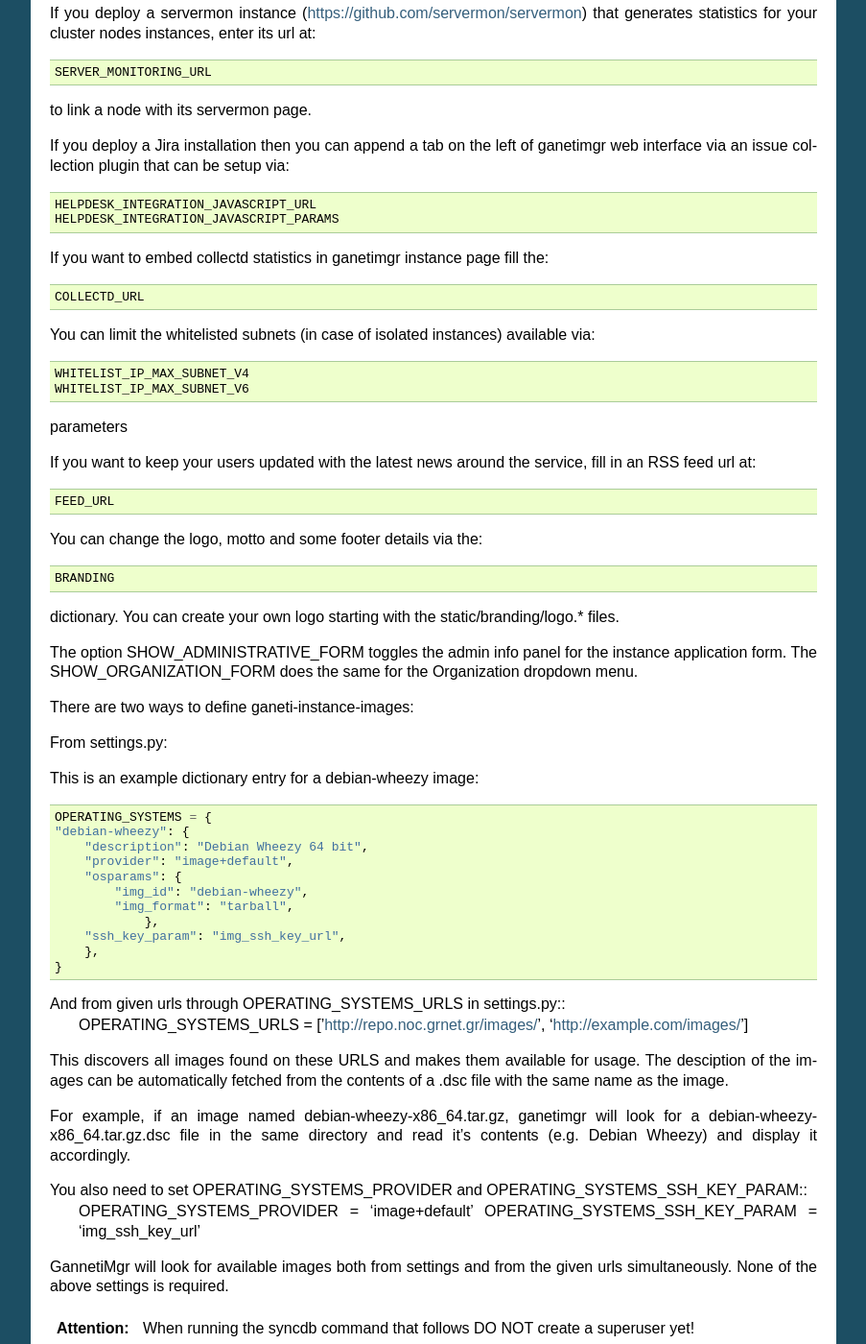
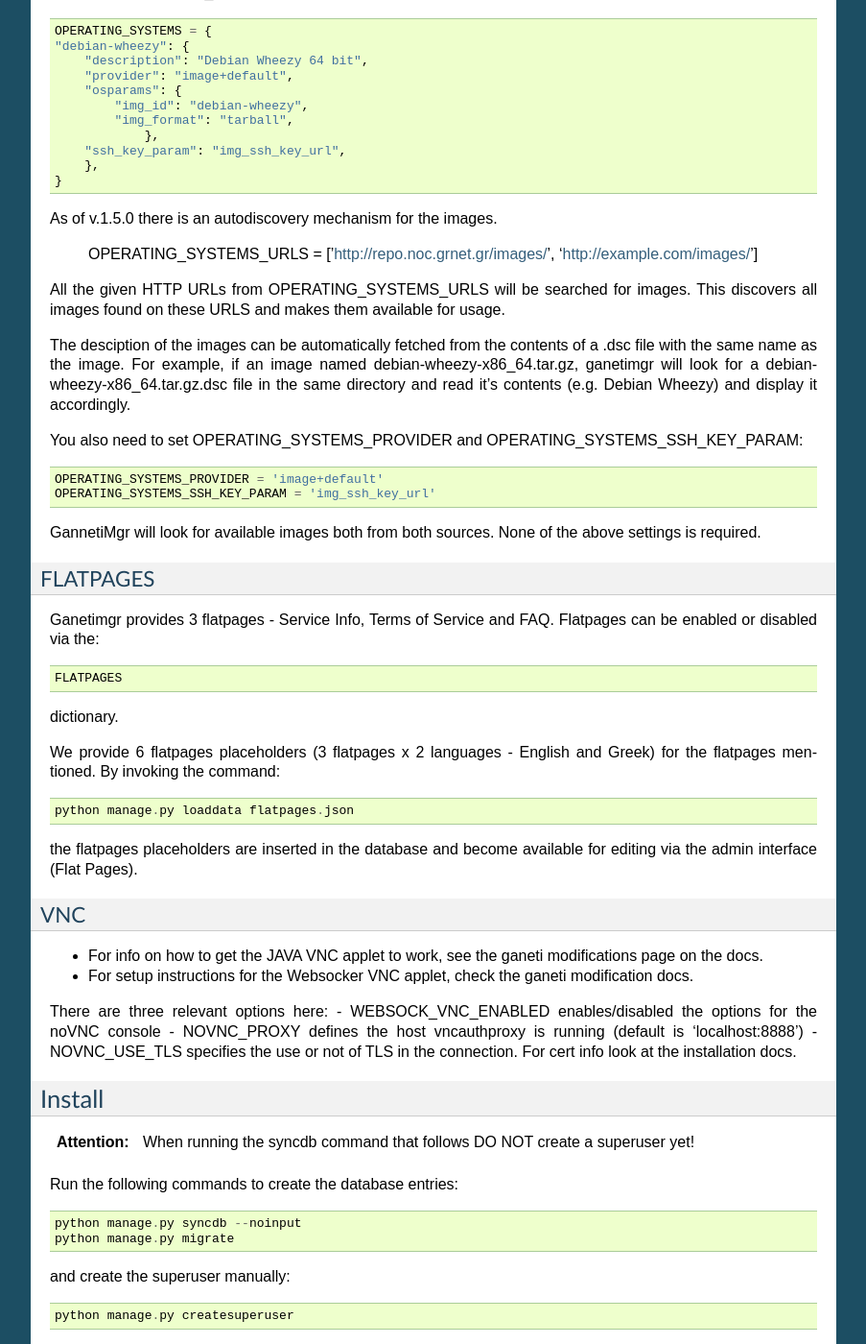
Before and after one commit to grnet/ganetimgr, a Sphinx documentation site: the page built from docs/source/install.rst, in a window 1280 px wide and 1400 px high, scrolled down 2325 px. Shown: the whole window at 96% size, without its empty margins (198-1101 px from the left). Built offline with Sphinx 7.4.7, drawn with Linux system fonts in a browser that asks for light colours; some of the changed text lies outside the part shown.

Commit message:
Update install.rst
Rewrite the install doc. Added explanations and new options from the new release (v1.5.0)

```diff
--- a/docs/source/install.rst
+++ b/docs/source/install.rst
@@ -1,59 +1,18 @@
-======================
-ganetimgr installation
-======================
+=========================
+Installation Instructions
+=========================
 
-.. toctree::
-   :maxdepth: 2
-
-.. note::
-    This guide assumes a clean debian wheezy (stable) installation
-
-.. attention::
-    If updating from a squeeze installation, pay attention to changes in setting.py
+We test (and use) ganetimgr on Debian Stable. This guides documents how to install it on Debian Stable with Nginx, gunicorn and Mysql.
+Any feedback on how to install under different circumstances is welcome.
 
 Install packages
 ----------------
 
-Update and install the required packages (you will be asked for a mysql username and password)::
+Update and install the required packages::
 
-    apt-get update
-    apt-get upgrade
-    apt-get install git nginx mysql-server python-mysqldb python-django python-redis python-django-south python-django-registration  python-paramiko python-simplejson python-daemon python-setproctitle python-pycurl python-recaptcha python-ipaddr beanstalkd
-    apt-get install redis-server
-    apt-get install gunicorn python-gevent
-    apt-get install python-bs4
+    apt-get install git nginx mysql-server gunicorn python-gevent redis-server beanstalkd
+    apt-get install python-mysqldb python-django python-redis python-django-south python-django-registration python-paramiko python-simplejson python-daemon python-setproctitle python-pycurl python-recaptcha python-ipaddr python-bs4 python-requests python-markdown
 
-Ganeti-instance-image on your clusters (optional)
--------------------------------------------------
-
-If you want to use all the features of ganetimgr you will need to install our packages of ganeti-instance-image and ganeti *on your clusters* (not on ganetimgr).
-
-Add our repository::
-
-    vim /etc/apt/sources.list.d/grnet.list
-
-and add::
-
-    deb http://repo.noc.grnet.gr/    wheezy main backports
-
-add our gpg key::
-
-    wget -O - http://repo.noc.grnet.gr/grnet.gpg.key|apt-key add -
-
-and install packages::
-
-    apt-get install ganeti-instance-image
-    apt-get install ganeti-os-noop
-    apt-get install ganeti=2.9.3-1~bpo70+grnet
-
-And finally create an operating system image for ganeti-instance-image. You can download an image of debian wheezy from us::
-
-    wget http://repo.noc.grnet.gr/debian-wheezy-x86_64.tgz -P /srv/ganeti-instance-image/
-
-Repeat those steps for each node.
-
-Our ganeti-instance-image injects ssh keys into an instance.
-You will need our ganeti package in order to use the boot from url feature of ganetimgr.
 
 Beanstalkd
 ----------
@@ -68,21 +27,24 @@
 
 Database Setup
 --------------
+
+Create a mysql user for the ganetimgr. This is only defined on the project's settings.py so use a strong random password
+
 Login to the mysql interface::
 
-    mysql -u <your username> -p
+    mysql -u root -p
 
 Create database and user::
 
     mysql> CREATE DATABASE ganetimgr CHARACTER SET utf8;
-    mysql> CREATE USER 'ganetimgr'@'localhost' IDENTIFIED BY '12345';
+    mysql> CREATE USER 'ganetimgr'@'localhost' IDENTIFIED BY <PASSWORD>;
     mysql> GRANT ALL PRIVILEGES ON ganetimgr.* TO 'ganetimgr';
     mysql> flush privileges;
 
-Excellent!
 
 Pre-Setup
 ---------
+
 Get the source and checkout to latest stable::
 
     mkdir /srv/www/
@@ -92,44 +54,45 @@
     git checkout stable
 
 
-Create a settings file for the django application::
+Create the required ``settings.py`` and ``urls.py`` files for the example files::
 
+    cd ganetimgr
     cp settings.py.dist settings.py
     cp urls.py.dist urls.py
 
 
-Edit the settings.py file and change the django database config to match your setup. Pay attention to the following::
+Settings.py
+-----------
 
-    Change STATIC_URL to the url serving your static files, eg. STATIC_URL = 'https://example.com/static'
-    and STATIC_ROOT to STATIC_ROOT = '/srv/www/ganetimgr/static/'
-    TEMPLATE_DIRS to TEMPLATE_DIRS = (
-        '/srv/www/ganetimgr/templates',
-    )
+There are a lot of parts of ganetimgr that are customizable. Most of them are changed from the ``settings.py`` file.
+Below are explanations for most of the settings:
 
+- Fill the default ``DATABASES`` dictionary with the credentials and info about the database you created before.
+- Set CACHE_BACKEND = "redis_cache.cache://127.0.0.1:6379/?timeout=1500".
+- Set ``STATIC_URL`` to the relative URL where Django expects the static resources (e.g. '/static/')
+- Set ``STATIC_ROOT`` to the file path of the collected static resources (e.g. '/srv/www/ganetimgr/static/')
+- ``TEMPLATE_DIRS`` should contain the project's template folder (e.g. '/srv/www/ganetimgr/static/' )
+- The BRANDING dictionary allows you to customize the logo, moto and footer.
+  - You can create your own logo starting with the static/branding/logo.* files.
+- FEED_URL is an RSS feed that is displayed in the user login page.
+- SHOW_ADMINISTRATIVE_FORM toggles the admin info panel for the instance application form.
+- SHOW_ORGANIZATION_FORM does the same for the Organization dropdown menu.
+- You can use use an analytics service (Piwik, Google Analytics) by editing ``templates/analytics.html`` and adding the JS code that is generated for you by the service. This is souruced from all the project's pages.
 
-Then set your cache backend::
+External Services
+^^^^^^^^^^^^^^^^^
 
-    CACHE_BACKEND to CACHE_BACKEND = "redis_cache.cache://127.0.0.1:6379/?timeout=1500"
-
-
-Set your supported operating systems via the corresponding OPERATING_SYSTEMS dict-of-dicts variable.
-
-Set your re-CAPTCHA keys. Generate a key pair here: http://www.google.com/recaptcha ::
+You can use Google re-CAPTCHA during registration to avoid spam accounts. Generate a key pair from [here](http://www.google.com/recaptcha) and fill these settings::
 
     RECAPTCHA_PUBLIC_KEY = '<key>'
     RECAPTCHA_PRIVATE_KEY = '<key>'
 
-to match your API key.
 
+You can use LDAP as an authentication backend. The package python-ldap needs to be installed.
+You need to uncomment the LDAPBackend entry in the ``AUTHENTICATION_BACKENDS`` and uncomment and edit accordingly the AUTH_LDAP_* variables. LDap authentication works simultaneously with normal account auth.
 
-If desired, enable LDAP authentication via the AUTH_LDAP_* variables.
-
-If you deploy a servermon instance (https://github.com/servermon/servermon) that generates statistics for your cluster nodes instances, enter its url at::
-
-    SERVER_MONITORING_URL
-
-to link a node with its servermon page.
-
+``SERVER_MONITORING_URL`` is used to link ganeti node information with ganetimgr. This URL with the hostname appended
+is used to create a link for every node. We use [servermon](https://github.com/servermon/servermon) for node information.
 
 If you deploy a Jira installation then you can append a tab on the left of ganetimgr web interface via an issue
 collection plugin that can be setup via::
@@ -137,36 +100,24 @@
     HELPDESK_INTEGRATION_JAVASCRIPT_URL
     HELPDESK_INTEGRATION_JAVASCRIPT_PARAMS
 
-If you want to embed collectd statistics in ganetimgr instance page fill the::
+
+If you want to embed collectd statistics in ganetimgr instance view fill the::
 
     COLLECTD_URL
 
-You can limit the whitelisted subnets (in case of isolated instances) available via::
+There is a vm isolation feature for vms that are suspect of having been compromised. The admin or the user can
+define a subnet from which the vm will remain accessible for further investigation. The next settings limit the
+subnet width (v4 and v6 accordingly) that is allowed to be used.::
 
     WHITELIST_IP_MAX_SUBNET_V4
     WHITELIST_IP_MAX_SUBNET_V6
 
-parameters
+Instance Images
+^^^^^^^^^^^^^^^
 
+There are two ways to define available images:
 
-If you want to keep your users updated with the latest news around the service, fill in an RSS feed url at::
-
-    FEED_URL
-
-You can change the logo, motto and some footer details via the::
-
-    BRANDING
-
-dictionary. You can create your own logo starting with the static/branding/logo.* files.
-
-The option SHOW_ADMINISTRATIVE_FORM toggles the admin info panel for the instance application form.
-The SHOW_ORGANIZATION_FORM does the same for the Organization dropdown menu.
-
-There are two ways to define ganeti-instance-images:
-
-From settings.py::
-
-This is an example dictionary entry for a debian-wheezy image::
+From the OPERATING_SYSTEMS dictionary (e.g. for a Debian Wheezy image)::
 
     OPERATING_SYSTEMS = {
     "debian-wheezy": {
@@ -180,21 +131,53 @@
     	},
     }
 
-And from given urls through OPERATING_SYSTEMS_URLS in settings.py::
+As of v.1.5.0 there is an autodiscovery mechanism for the images.
+
     OPERATING_SYSTEMS_URLS = ['http://repo.noc.grnet.gr/images/', 'http://example.com/images/']
 
-This discovers all images found on these URLS and makes them available for usage. The desciption of the images can be automatically fetched from
-the contents of a .dsc file with the same name as the image.
 
-For example, if an image named debian-wheezy-x86_64.tar.gz, ganetimgr will look for a debian-wheezy-x86_64.tar.gz.dsc file in the same directory
+All the given HTTP URLs from OPERATING_SYSTEMS_URLS will be searched for images. This discovers all images found on these URLS and makes them available for usage.
+
+The desciption of the images can be automatically fetched from
+the contents of a .dsc file with the same name as the image. For example, if an image named debian-wheezy-x86_64.tar.gz, ganetimgr will look for a debian-wheezy-x86_64.tar.gz.dsc file in the same directory
 and read it's contents (e.g. Debian Wheezy) and display it accordingly.
 
 You also need to set OPERATING_SYSTEMS_PROVIDER and OPERATING_SYSTEMS_SSH_KEY_PARAM::
+
     OPERATING_SYSTEMS_PROVIDER = 'image+default'
     OPERATING_SYSTEMS_SSH_KEY_PARAM = 'img_ssh_key_url'
 
-GannetiMgr will look for available images both from settings and from the given urls simultaneously. None of the above settings is required.
+GannetiMgr will look for available images both from both sources. None of the above settings is required.
 
+FLATPAGES
+^^^^^^^^^
+
+Ganetimgr provides 3 flatpages - Service Info, Terms of Service and FAQ. Flatpages can be enabled or disabled via the::
+
+    FLATPAGES
+
+dictionary.
+
+We provide 6 flatpages placeholders (3 flatpages x 2 languages - English and Greek) for the flatpages mentioned. By invoking the command::
+
+    python manage.py loaddata flatpages.json
+
+the flatpages placeholders are inserted in the database and become available for editing via the admin interface (Flat Pages).
+
+
+VNC
+^^^
+
+- For info on how to get the JAVA VNC applet to work, see the ganeti modifications page on the docs.
+- For setup instructions for the Websocker VNC applet, check the ganeti modification docs.
+There are three relevant options here:
+- WEBSOCK_VNC_ENABLED enables/disabled the options for the noVNC console
+- NOVNC_PROXY defines the host vncauthproxy is running (default is 'localhost:8888')
+- NOVNC_USE_TLS specifies the use or not of TLS in the connection. For cert info look at the installation docs.
+
+
+Install
+-------
 
 .. attention::
     When running the syncdb command that follows DO NOT create a superuser yet!
@@ -208,33 +191,22 @@
 
     python manage.py createsuperuser
 
-.. attention::
-   If installing for the first time and want to have analytics, alter the templates/analytics.html file.
-   Set your prefered (we suggest piwik) analytics inclussion script or leave the file as is (commented) if no analytics
-   is desired/available.
 
 To get the admin interface files, invoke collectstatic::
 
     python manage.py collectstatic
 
-Ganetimgr provides 3 flatpages - Service Info, Terms of Service and FAQ. Flatpages can be enabled or disabled via the::
-
-    FLATPAGES
-
-dictionary.
-
-We provide 6 flatpages placeholders (3 flatpages x 2 languages - English and Greek) for the flatpages mentioned. By invoking the command::
-
-    python manage.py loaddata flatpages.json
-
-the flatpages placeholders are inserted in the database and become available for editing via the admin interface (Flat Pages).
 
 Run the watcher.py::
 
     mkdir /var/log/ganetimgr
     ./watcher.py
 
-Edit /etc/gunicorn.d/ganetimgr::
+
+Gunicorn Setup
+--------------
+
+Create the gunicorn configuration file (/etc/gunicorn.d/ganetimgr)::
 
     CONFIG = {
         'mode': 'django',
@@ -248,11 +220,22 @@
             '--timeout=30',
             '--debug',
             '--log-level=debug',
-            '--log-file=/var/log/ganetimgr.log',
+            '--log-file=/var/log/ganetimgr/ganetimgr.log',
         ),
     }
 
-Add to your nginx config::
+.. attention::
+    A logrotate script is recommended from keeping the logfile from getting too big.
+
+Restart the service::
+
+    service gunicorn restart
+
+
+Web Server Setup
+----------------
+
+Create (or edit) an nginx vhost with the following::
 
    location /static {
           root   /srv/www/ganetimgr;
@@ -266,98 +249,14 @@
           proxy_pass http://127.0.0.1:8088;
    }
 
-Restart nginx and gunicorn::
+Restart nginx::
 
     service nginx restart
-    service gunicorn restart
 
 
-Analytics Setup
-***************
+End
+---
 
-If installing for the first time do not forget to alter `templates/analytics.html` to suit your needs.
+Ths installation is finished. If you visit your webserver's address you should see the ganetimgr welcome page.
 
-If you do not wish to use analytics, leave this file intact (it is commented with Django template comments).
-
-Set your preferred (we use piwik) analytics inclusion script in templates/analytics.html.
-Eg::
-    <!-- Piwik -->
-    <script type="text/javascript">
-      var _paq = _paq || [];
-      _paq.push(['trackPageView']);
-      _paq.push(['enableLinkTracking']);
-      (function() {
-        var u=(("https:" == document.location.protocol) ? "https" : "http") + "://piwik.example.com//";
-        _paq.push(['setTrackerUrl', u+'piwik.php']);
-        _paq.push(['setSiteId', 1]);
-        var d=document, g=d.createElement('script'), s=d.getElementsByTagName('script')[0]; g.type='text/javascript';
-        g.defer=true; g.async=true; g.src=u+'piwik.js'; s.parentNode.insertBefore(g,s);
-      })();
-    </script>
-    <noscript><p><img src="http://piwik.example.com/piwik.php?idsite=1" style="border:0" alt="" /></p></noscript>
-    <!-- End Piwik Code -->
-
-
-Java VNC Setup
-**************
-
-The package ``vncauthproxy`` (available from our repo) is required to run on the host ganetimgr is running for the
-Java VNC applet to work.
-
-An example config that needs to be placed on ``/etc/default/vncauthproxy`` ::
-
-    DAEMON_OPTS="-p11000 -P15000 -s /var/run/vncauthproxy/vncproxy.sock"
-    CHUID="nobody:www-data"
-
-11000-15000 is the (hardcoded, it seems) port range that ganeti uses for vnc binding, so you will need to open
-your firewall on the nodes for these ports.
-
-WebSockets
-**********
-
-To enable WebSocket support you will need to install VNCAuthProxy following the guides of OSL:
-https://github.com/osuosl/twisted_vncauthproxy and https://code.osuosl.org/projects/ganeti-webmgr/wiki/VNC#VNC-AuthProxy
-
-You will also need at least the following packages: python-twisted, python-openssl
-
-Start your twisted-vncauthproxy with::
-
-    twistd --pidfile=/tmp/proxy.pid -n vncap -c tcp:8888:interface=0.0.0.0
-
-Make sure your setup fullfils all the required firewall rules (https://code.osuosl.org/projects/ganeti-webmgr/wiki/VNC#Firewall-Rules)
-
-The relevant options in settings.py are::
-
-    WEBSOCK_VNC_ENABLED = True
-    NOVNC_PROXY = "example.domain.com:8888"
-
-Modern browsers block ws:// connections initiated from HTTPS websites, so if you want to open wss:// connections and encrypt your noVNC sessions you need to edit settings.py and set::
-
-    NOVNC_USE_TLS = True
-
-Then you will also need signed a certificate for the 'example.domain.com' host and place it under twisted-vncauthproxy/keys directory. The paths are currently hardcoded so one needs to install these 2 files (keep the filenames)::
-
-    twisted_vncauthproxy/keys/vncap.crt
-    twisted_vncauthproxy/keys/vncap.key
-
-
-IPv6 Warning
-""""""""""""
-Since twisted (at least until version 12) does not support IPv6, make sure the host running twisted-vncauthproxy
-does not advertise any AAAA records, else your clients won't be able to connect.
-
-Now what?
----------
-You are done!!!
-
-If you visit your webserver's address you should see ganetimgr welcome page
-
-Now it's time to through the :doc:`Admin guide <admin>` to setup your application.
-
-Administration
---------------
-
-.. toctree::
-   :maxdepth: 2
-
-   admin
+Now it's time to go through the :doc:`Admin guide <admin>` to setup your clusters.
```
